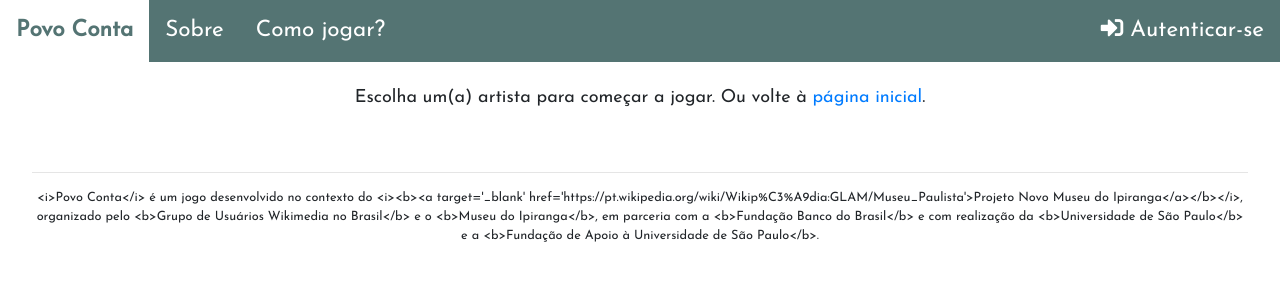
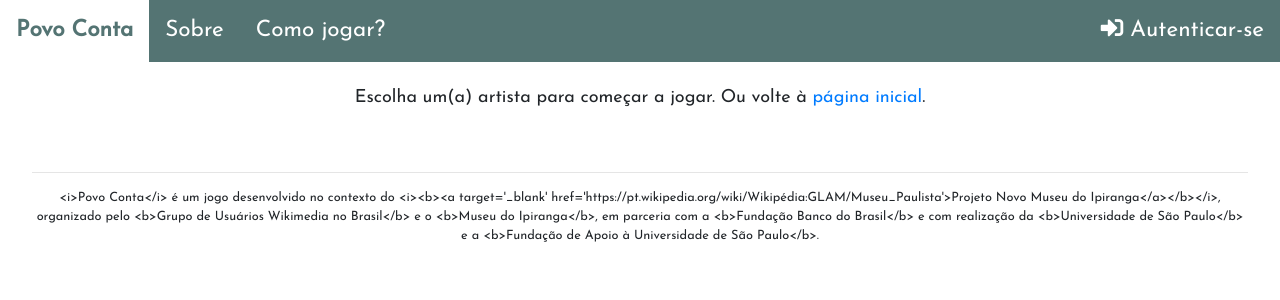
Before and after one commit to Ederporto/povoconta, a Python web app: template templates/per_artist.html in a window 1280 px wide. Shown: the top 300 px of the page. Run offline with Jinja, Linux system fonts and the light colour scheme; the template is opened without the code that fills it, so the values that code supplies are empty; some libraries are stand-ins or nearby versions.

```diff
--- a/templates/base.html
+++ b/templates/base.html
@@ -26,7 +26,7 @@
     <div class="w3-row w3-padding" style="text-align:center;">
         <hr>
         <p style="font-size:85%;">{{_("<i>Povo Conta</i> é um jogo desenvolvido no contexto do
-            <i><b><a target='_blank' href='https://pt.wikipedia.org/wiki/Wikip%C3%A9dia:GLAM/Museu_Paulista'>Projeto Novo Museu do Ipiranga</a></b></i>, organizado pelo <b>Grupo de Usuários Wikimedia no Brasil</b>
+            <i><b><a target='_blank' href='https://pt.wikipedia.org/wiki/Wikipédia:GLAM/Museu_Paulista'>Projeto Novo Museu do Ipiranga</a></b></i>, organizado pelo <b>Grupo de Usuários Wikimedia no Brasil</b>
             e o <b>Museu do Ipiranga</b>, em parceria com a <b>Fundação Banco do Brasil</b> e com realização da
             <b>Universidade de São Paulo</b> e a <b>Fundação de Apoio à Universidade de São Paulo</b>.")}}</p>
     </div>
```
